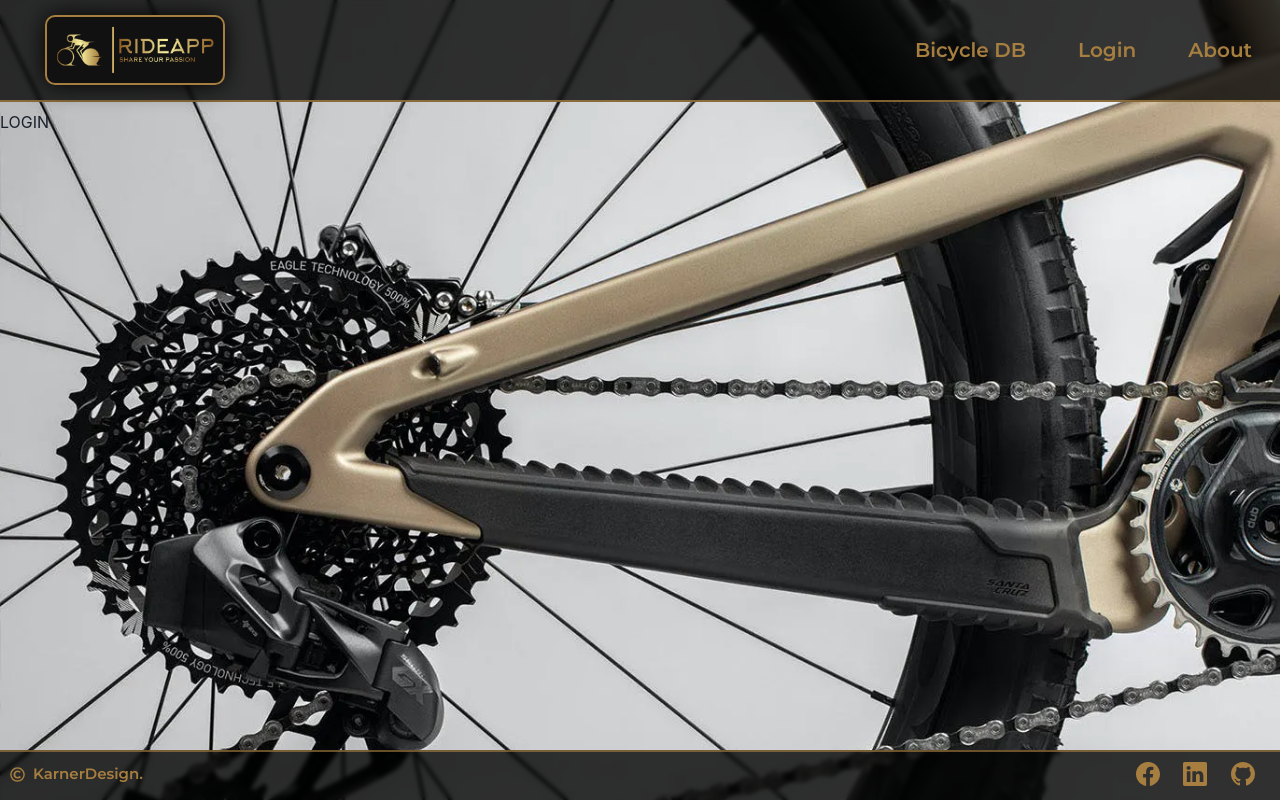
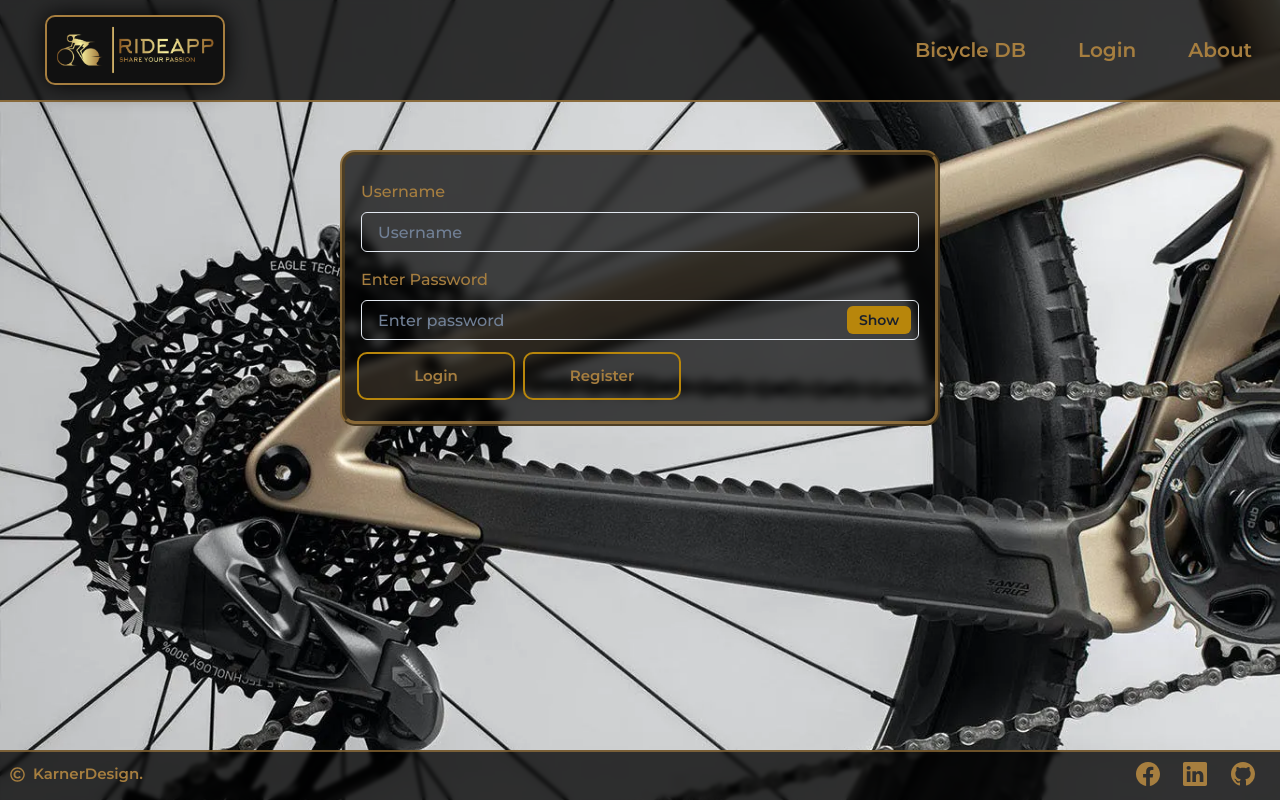
Before and after one commit to SebbeKarner88/RideApp-MongoDB, a React (Vite) app in the folder Frontend/: page /login in a window 1280 px wide. Built offline with nearby package versions, Linux system fonts and the light colour scheme.

Commit message:
added login func with designed UI

```diff
--- a/Frontend/package.json
+++ b/Frontend/package.json
@@ -11,10 +11,14 @@
   },
   "dependencies": {
     "@chakra-ui/react": "^2.5.5",
+    "@hookform/resolvers": "^3.0.1",
+    "react-hook-form": "^7.43.9",
+    "axios": "^1.3.5",
     "react": "^18.2.0",
     "react-dom": "^18.2.0",
     "react-icons": "^4.10.1",
-    "react-router-dom": "^6.14.2"
+    "react-router-dom": "^6.14.2",
+    "zod": "^3.21.4"
   },
   "devDependencies": {
     "@types/react": "^18.2.14",
--- a/Frontend/src/components/CSS/Header.styles.css
+++ b/Frontend/src/components/CSS/Header.styles.css
@@ -2,7 +2,6 @@
     background-color: rgba(0, 0, 0, 0.78);
     border-bottom: 2px Solid rgba(166, 126, 63, 0.76);
     backdrop-filter: blur(2px);
-    font-family: 'Press Start 2P', cursive;
     color: rgb(166, 126, 63);
 }
 
--- /dev/null
+++ b/Frontend/src/components/CSS/Login.styles.css
@@ -0,0 +1,10 @@
+.loginbox {
+    margin-top: 40px;
+    background-color: rgba(0, 0, 0, 0.71);
+    backdrop-filter: blur(5px);
+    border: 5px ridge rgba(166, 126, 63, 0.76);
+    border-radius: 15px;
+    padding: 25px;
+    color: #a67e3f;
+    font-family: 'Montserrat', sans-serif;
+}
--- a/Frontend/src/components/Login.tsx
+++ b/Frontend/src/components/Login.tsx
@@ -1,8 +1,177 @@
+import {useState} from "react";
+import {FieldValues, useForm} from 'react-hook-form';
+import {z} from 'zod';
+import {zodResolver} from '@hookform/resolvers/zod';
+import {fetchApi} from "../services/fetch.api.tsx";
+import {
+    Box,
+    Button,
+    Container,
+    FormLabel,
+    Input,
+    InputGroup,
+    InputRightElement
+} from "@chakra-ui/react";
+import './CSS/Login.styles.css'
+import {IToken} from "../interfaces/IToken.ts";
+
 const Login = ({width, breakpoint}) => {
+    const [show, setShow] = useState(false);
+    const [success, setSuccess] = useState<boolean>();
+    const [showMessage, setShowMessage] = useState(false);
+    const [message, setMessage] = useState('');
+    const handleClick = () => setShow(!show);
+
+    const schema = z.object({
+        username: z
+            .string()
+            .min(3, {message: 'Username must be at least 3 characters.'}),
+        password: z
+            .string()
+            .min(5, {message: 'Password must be at least 5 characters'}),
+    });
+
+    type FormData = z.infer<typeof schema>;
+
+    const {
+        register,
+        handleSubmit,
+        formState: {errors, isValid},
+    } = useForm<FormData>({resolver: zodResolver(schema)});
+
+    const handleRegister = (data: FieldValues) => {
+        // userService
+        //     .add(undefined, data)
+        //     .then(() => {
+        //         setShowMessage(true);
+        //         setMessage('Successfully registered to the magic');
+        //         setSuccess(true);
+        //     })
+        //     .catch(() => {
+        //         setShowMessage(true);
+        //         setMessage('Unable to register');
+        //         setSuccess(false);
+        //     });
+    };
+
+    const handleLogin = (data: FieldValues) => {
+        fetchApi.login(data).then((token: IToken) => {
+            setShowMessage(true);
+            sessionStorage.setItem('token', token.token);
+            if (token.token !== '') {
+                setMessage(
+                    `Welcome!`
+                );
+                setSuccess(true);
+            } else {
+                setMessage('ERROR');
+                setSuccess(false);
+            }
+        });
+    };
+
+    const outerBox = {
+        justifyContent: 'center',
+        alignContent: 'center',
+        boxShadow: 'dark-lg',
+        p: '6',
+        rounded: 'md',
+        border: '2px',
+        borderColor: 'black',
+
+    };
 
     return (
         <>
-            <h1>LOGIN</h1>
+            <Container
+                className='loginbox'
+                maxW='600px'
+                marginTop={10}
+                width={{base: '98%', sm: '90%', lg: '80%'}}
+                height={{base: '48%', xs: '48%', sm: '40%', md: '40%'}}
+                justifyContent='center'
+                alignContent='center'
+            >
+                {showMessage ? (
+                    <Container
+                        marginTop={10}
+                        marginBottom={10}>
+                        {success ? (
+                            <span>{message}</span>
+                        ) : (
+                            <span>{message}</span>
+                        )}
+                    </Container>
+                ) : (
+                    <div></div>
+                )}
+                <form>
+                    <FormLabel htmlFor='username' aria-required='true'>
+                        Username
+                    </FormLabel>
+                    <Input
+                        {...register('username')}
+                        variant='outline'
+                        id='username'
+                        placeholder='Username'
+                        type='text'
+                    />
+                    {errors.username && <p>{errors.username.message}</p>}
+
+                    <FormLabel marginTop={4} htmlFor='password' aria-required='true'>
+                        Enter Password
+                    </FormLabel>
+                    <InputGroup>
+                        <Input
+                            variant='outline'
+                            pr='4.5rem'
+                            type={show ? 'text' : 'password'}
+                            {...register('password')}
+                            id='password'
+                            placeholder='Enter password'
+                        />
+                        <InputRightElement
+                            marginRight={1}
+                            width='4.5rem'>
+                            <Button h='1.75rem'
+                                    backgroundColor='darkgoldenrod'
+                                    size='sm'
+                                    onClick={handleClick}>
+                                {show ? 'Hide' : 'Show'}
+                            </Button>
+                        </InputRightElement>
+                    </InputGroup>
+                    {errors.password && <p>{errors.password.message}</p>}
+                    <Box>
+                        <Button
+                            marginTop={4}
+                            marginRight={4}
+                            width={'150px'}
+                            color='A67E3FFF'
+                            variant='unstyled'
+                            fontSize={15}
+                            outlineColor='darkgoldenrod'
+                            type='submit'
+                            onClick={handleSubmit(handleLogin)}
+                        >
+                            Login
+                        </Button>
+                        <Button
+                            marginTop={4}
+                            width={'150px'}
+                            color='A67E3FFF'
+                            outlineColor='darkgoldenrod'
+                            variant='unstyled'
+                            fontSize={15}
+                            disabled={true}
+                            type='submit'
+                            onClick={handleSubmit(handleRegister)}
+                        >
+                            Register
+                        </Button>
+                    </Box>
+                </form>
+            </Container>
         </>
     );
 };
--- /dev/null
+++ b/Frontend/src/interfaces/ILogin.ts
@@ -0,0 +1,5 @@
+
+export interface ILogin {
+    username : string,
+    password : string,
+}
--- a/Frontend/src/services/fetch.api.tsx
+++ b/Frontend/src/services/fetch.api.tsx
@@ -1,19 +1,19 @@
-import {IUser} from "../interfaces/IUser";
-import {IToken} from "../interfaces/IToken";
+import {ILogin} from "../interfaces/ILogin.ts";
+import {FieldValues} from "react-hook-form";
 
-const fetchApi = {
+ export const fetchApi = {
 
-    register: (user:IUser) => {
+    login: (login: FieldValues) => {
         return (
-            fetch("http://localhost:8080/api/auth/register", {
+            fetch("http://localhost:8080/api/auth/authenticate", {
                 method: "POST",
                 headers: {
                     "Content-Type": "application/json",
                 },
-                body: JSON.stringify(user),
+                body: JSON.stringify(login),
             })
                 .then((response) => response.json())
-                .catch((e) => console.log(`Något blev fel ${e}`))
+                .catch((e) => console.log(`Could not fetch data ${e}`))
         );
     },
 }
```
Also changed, not shown: Frontend/src/App.css (line endings or trailing spaces), 6 other files (tests, documents, lock files or other folders).
